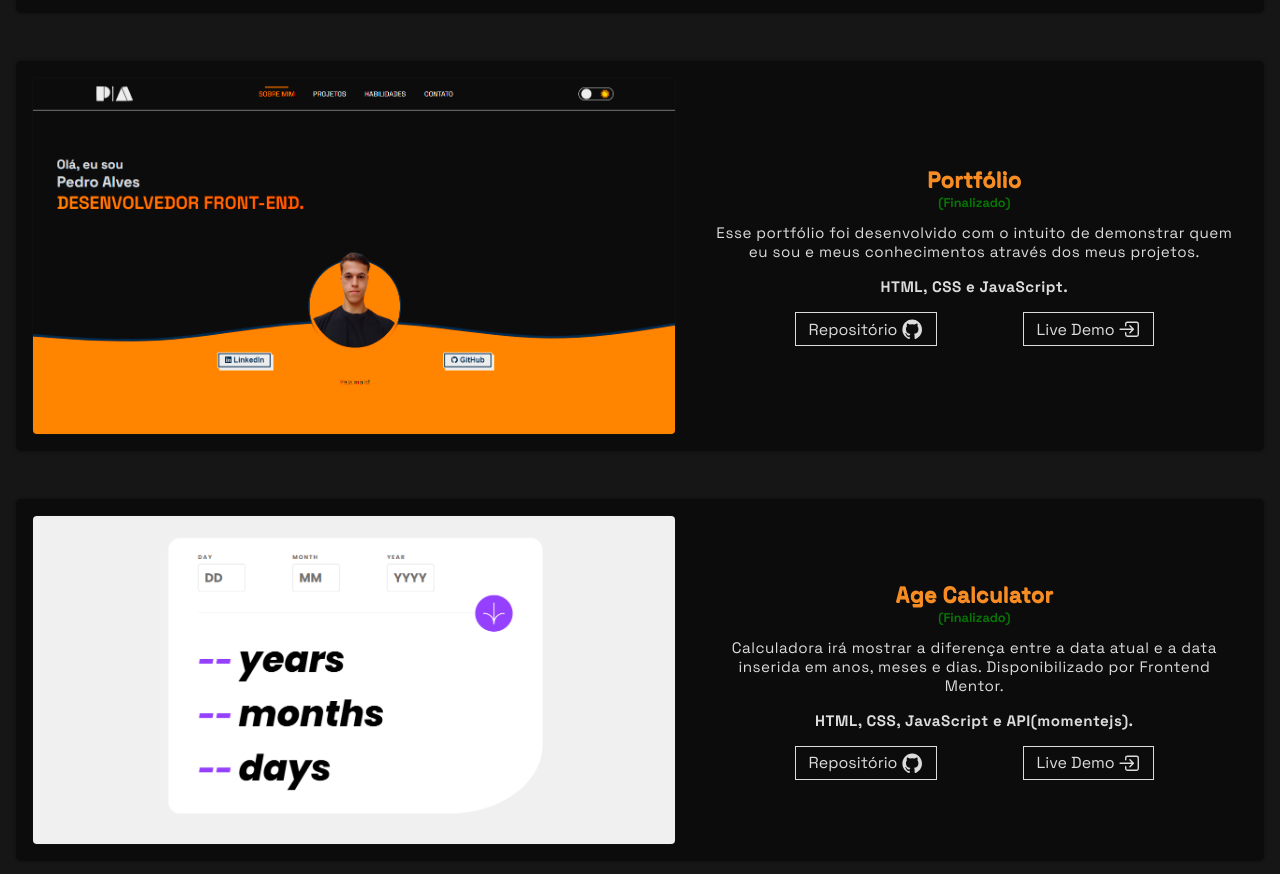
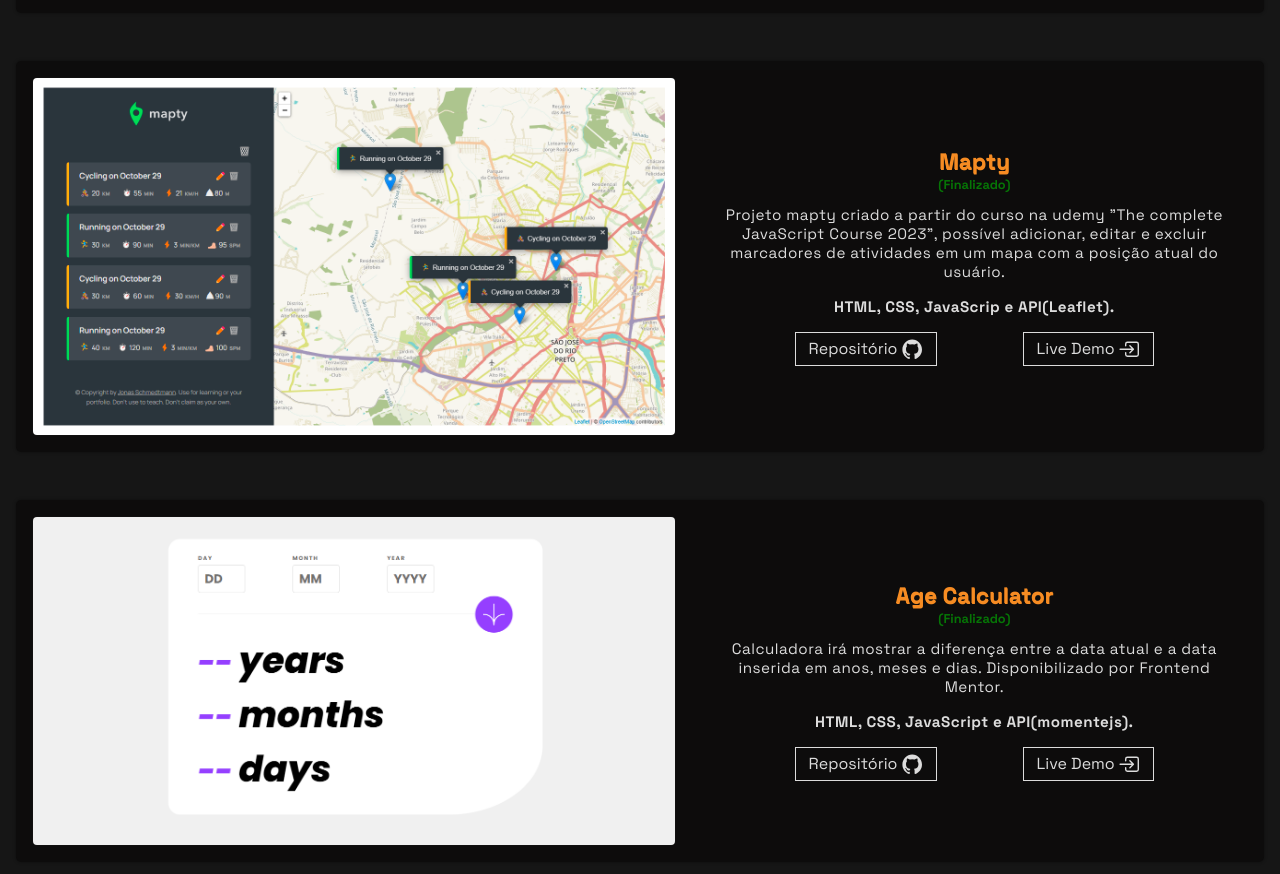
Before and after one commit to pedrohenriquealvesfernandes/Portfolio, a plain HTML site: page index.html in a window 1280 px wide. Shown: the part 1999-2873 px from the top of the page. Drawn offline with nearby package versions, Linux system fonts and the light colour scheme; a web font is replaced by a local one.

Commit message:
Add mapty

```diff
--- a/index.html
+++ b/index.html
@@ -204,28 +204,30 @@
             </div>
           </div>
           <div class="pjts-wrapper">
-            <img src="./imagens/pjtImages/portfolio.png" alt="Portfolio" />
+            <img src="./imagens/pjtImages/mapty.png" alt="Portfolio" />
 
             <div class="conteudo-projeto">
-              <h3>Portfólio</h3>
+              <h3>Mapty</h3>
               <span class="status finalizado">(Finalizado)</span>
               <p>
-                Esse portfólio foi desenvolvido com o intuito de demonstrar quem
-                eu sou e meus conhecimentos através dos meus projetos.
+                Projeto mapty criado a partir do curso na udemy "The complete
+                JavaScript Course 2023", possível adicionar, editar e excluir
+                marcadores de atividades em um mapa com a posição atual do
+                usuário.
               </p>
-              <p class="tecs">HTML, CSS e JavaScript.</p>
+              <p class="tecs">HTML, CSS, JavaScrip e API(Leaflet).</p>
               <div>
                 <ul class="rep-demo">
                   <li>
                     <a
-                      href="https://github.com/pedrohenriquealvesfernandes/Portfolio"
+                      href="https://github.com/pedrohenriquealvesfernandes/mapty"
                       target="_blank"
                       >Repositório <ion-icon name="logo-github"></ion-icon
                     ></a>
                   </li>
                   <li>
                     <a
-                      href="https://pedrohenriquealvesfernandes.github.io/Portfolio/"
+                      href="https://pedrohenriquealvesfernandes.github.io/mapty/"
                       target="_blank"
                       >Live Demo <ion-icon name="enter-outline"></ion-icon
                     ></a>
```
Also changed, not shown: imagens/pjtImages/mapty.png (added).
